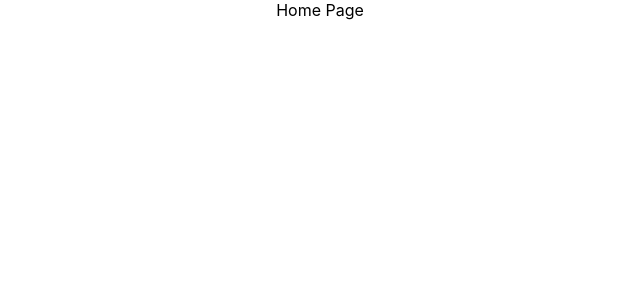
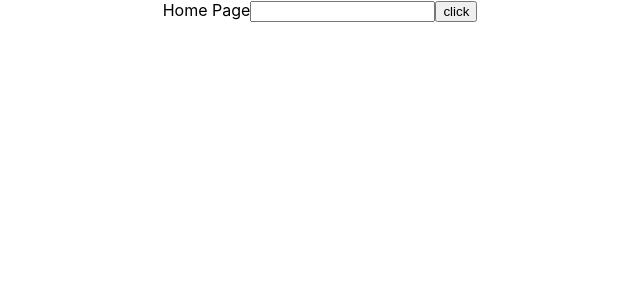
Before and after one commit to Sanket-Kulkarni18/your_course, a React (Create React App) app: page / in a window 1280 px wide. Shown: the top 300 px of the page, without its empty margins (320-960 px from the left). Built offline with nearby package versions, Linux system fonts and the light colour scheme.

Commit message:
second commmit

```diff
--- a/src/App.js
+++ b/src/App.js
@@ -3,8 +3,10 @@ import { BrowserRouter, Route, Switch } from 'react-router-dom';
 
 // components
 import HomePage from './HomePage/HomePage'
+import { useState } from 'react';
 
 function App() {
+  const [playlistId , setPlaylistId]=useState("")
   return (
     <div className="App">
       <BrowserRouter>
--- a/src/HomePage/HomePage.js
+++ b/src/HomePage/HomePage.js
@@ -1,6 +1,28 @@
+import React, { useState } from "react";
+
 const HomePage = ()=> {
+    const [playlistStr , setPlaylistStr] = useState("");
+    const [url , setUrl] = useState("");
+    const handlesubmit=(e)=>{
+        e.preventDefault();
+        var urlString = url;
+        let startIndex = urlString.search("list=");
+        startIndex+=5;
+        urlString = urlString.substring(startIndex, url.length);
+
+        let endIndex = urlString.search("&");
+        endIndex = (endIndex === -1) ? (url.length) : (endIndex);
+
+        let playlistId = urlString.substring(0,endIndex);
+        console.log(playlistId);
+        const playlistStr=playlistId;
+        // setPlaylistStr("");
+    }
     return (
-        <div>Home Page</div>
+        <div>Home Page
+            <input type ="text" value={url} onChange={e=>setUrl(e.target.value)}/>
+            <button onClick={handlesubmit}>click</button>
+        </div>
     )
 }
 
--- /dev/null
+++ b/src/context/context.js
@@ -0,0 +1,3 @@
+import { createContext } from "react";
+
+export const mycontext = createContext();
```
Also changed, not shown: src/CreateCourse/CreateCourse.js (added).
